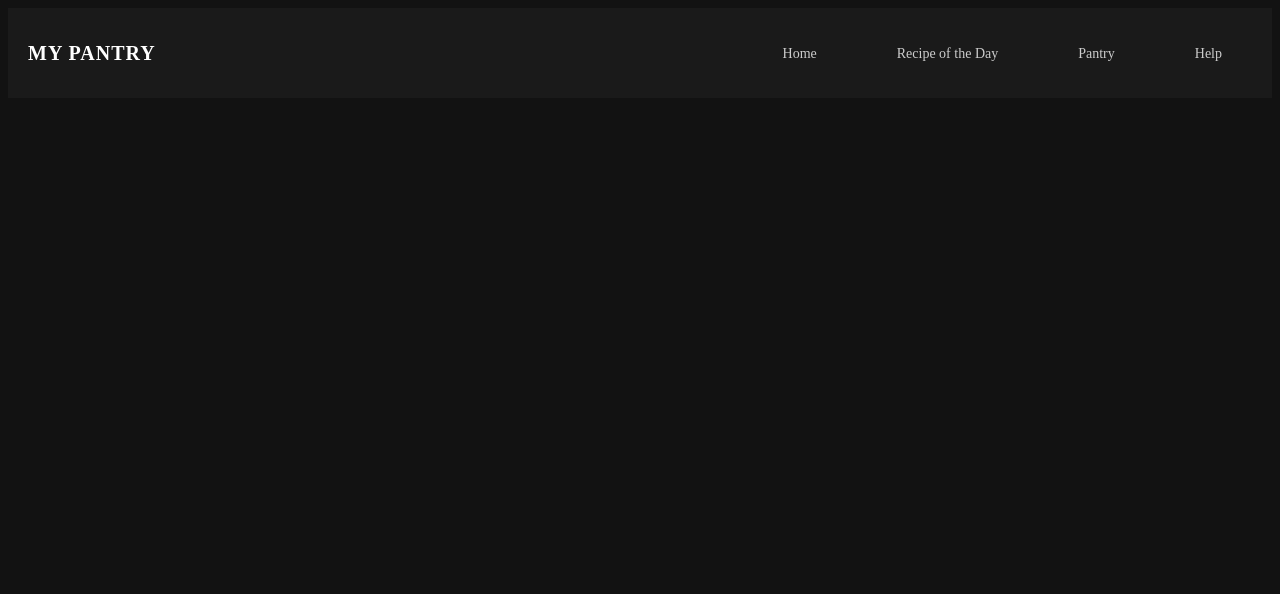
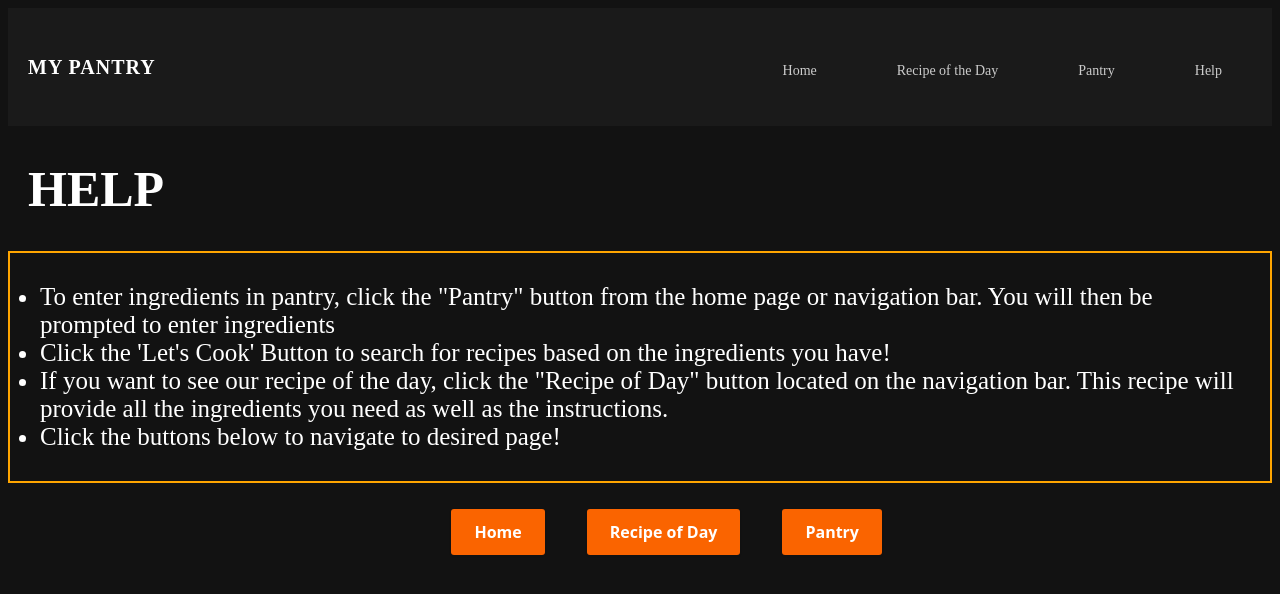
Before and after one commit to lexinlevan1/INST377-Final-LetUsCook, a website: page public/help.html in a window 1280 px wide. Drawn offline with Linux system fonts and the light colour scheme.

Commit message:
updated help page

```diff
--- a/public/css.css
+++ b/public/css.css
@@ -295,5 +295,72 @@ body {
     background-color: #f9e4bc;
 }
 
+#help-body{
+    color: white;
+    font-size: 25px;
+}
+
+#help {
+    border: 2px solid orange;
+    color: white;
+    padding: 30px;
+}
+
+#help-h1{
+    margin-left: 20px;;
+}
+
+.button-5 {
+  align-items: center;
+  background-clip: padding-box;
+  background-color: #fa6400;
+  border: 1px solid transparent;
+  border-radius: .25rem;
+  box-shadow: rgba(0, 0, 0, 0.02) 0 1px 3px 0;
+  box-sizing: border-box;
+  color: #fff;
+  cursor: pointer;
+  display: inline-flex;
+  font-family: system-ui,-apple-system,system-ui,"Helvetica Neue",Helvetica,Arial,sans-serif;
+  font-size: 16px;
+  font-weight: 600;
+  justify-content: center;
+  line-height: 1.25;
+  margin: 0;
+  min-height: 3rem;
+  padding: calc(.875rem - 1px) calc(1.5rem - 1px);
+  position: relative;
+  text-decoration: none;
+  transition: all 250ms;
+  user-select: none;
+  -webkit-user-select: none;
+  touch-action: manipulation;
+  vertical-align: baseline;
+  width: auto;
+}
+
+.button-5:hover,
+.button-5:focus {
+  background-color: #fb8332;
+  box-shadow: rgba(0, 0, 0, 0.1) 0 4px 12px;
+}
+
+.button-5:hover {
+  transform: translateY(-1px);
+}
+
+.button-5:active {
+  background-color: #c85000;
+  box-shadow: rgba(0, 0, 0, .06) 0 2px 4px;
+  transform: translateY(0);
+}
+
+.help-buttons{
+    display: flex;
+    gap: 40px;
+    align-items: center;
+    margin-left: 35%;
+}
+
 
 /* Generated Recipe */
--- a/public/help.html
+++ b/public/help.html
@@ -5,7 +5,7 @@
         <link rel='stylesheet' href="css.css">
     </head>
 
-    <body>
+    <body id="help-body">
         <nav class="navbar">
             <div class="logo">MY PANTRY</div>
             <ul class="nav-links">
@@ -15,5 +15,24 @@
                 <li><a href='help.html'>Help</a></li>
             </ul>
         </nav>
+
+        <h1 id="help-h1">HELP</h1>
+        <ul id="help">
+            <li>To enter ingredients in pantry, click the "Pantry" button
+                from the home page or navigation bar. You will then be prompted to enter
+                ingredients
+            </li>
+            <li>Click the 'Let's Cook' Button to search for recipes based on the ingredients you have!</li>
+            <li>If you want to see our recipe of the day, click the "Recipe of Day" button located on the navigation bar.
+                This recipe will provide all the ingredients you need as well as the instructions.
+            </li>
+            <li>Click the buttons below to navigate to desired page!</li>
+        </ul>
+
+        <div class="help-buttons">
+            <button onclick = "window.location = href='home.html'"class="button-5" id="help-hone"role="button">Home</button>
+            <button onclick = "window.location = href='recipe_of_day.html'" class="button-5" id = "help-rod" role="button">Recipe of Day</button>
+            <button onclick = "window.location = href='pantry.html'" class="button-5" id ="help-pantry" role="button">Pantry</button>
+        </div>
     </body>
 </html>
```
